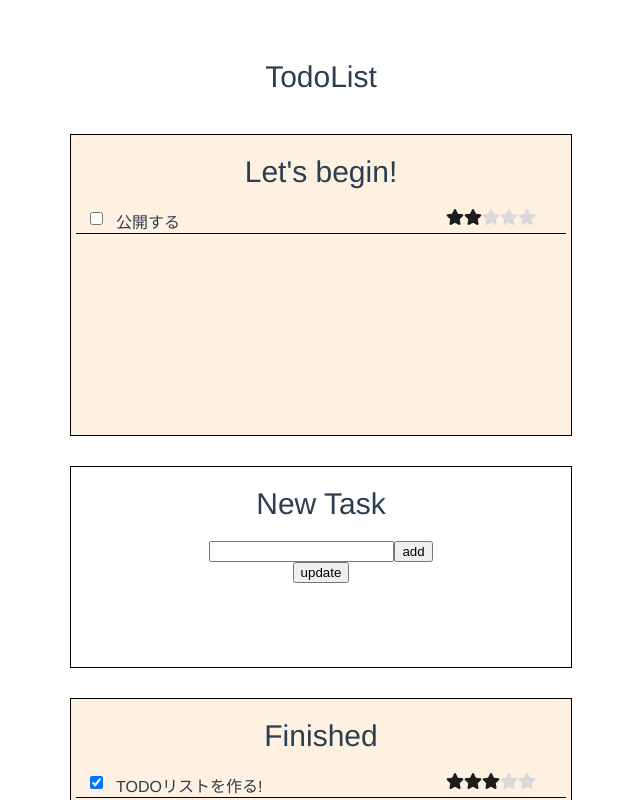
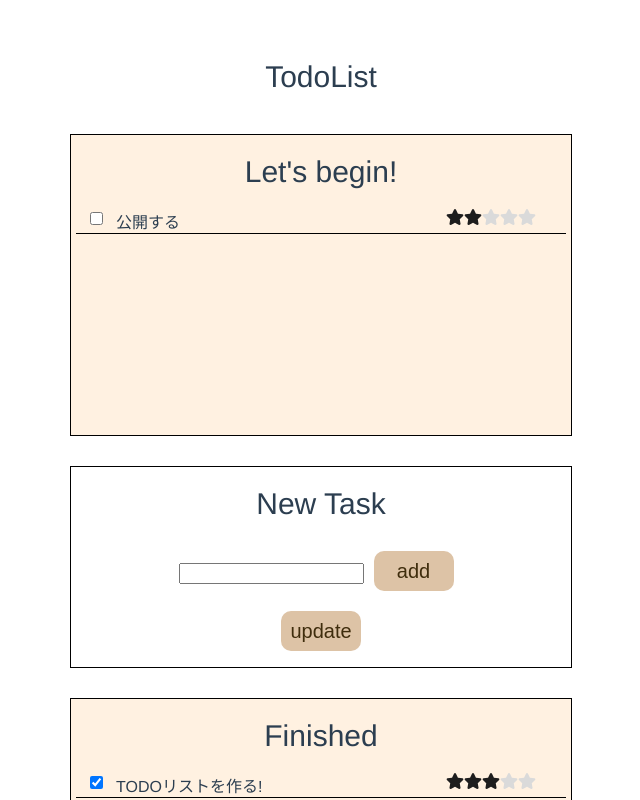
Before and after one commit to oribe1115/Todo-list, a Vue app: page / in a window 1280 px wide. Shown: the top 800 px of the page, without its empty margins (319-959 px from the left). Built offline with nearby package versions, Linux system fonts and the light colour scheme.

Commit message:
ボタンのCSSを書いた

```diff
--- a/src/components/TodoList.css
+++ b/src/components/TodoList.css
@@ -46,6 +46,7 @@
     width: 40px;
 }
 
+
 .name {
     width: 300px;
     text-align: left;
@@ -77,3 +78,23 @@
     display: flex;
     flex-direction: column;
 }
+
+button {
+    margin: 10px;
+    width: 80px;
+    height: 40px;
+    background-color: rgb(221, 195, 166);
+    color: rgb(63, 45, 13);
+    font-size: 20px;
+    border: none;
+    border-radius: 10px;
+}
+
+button:hover {
+    background-color: rgb(63, 45, 13);
+    color: rgb(221, 195, 166);
+}
+
+button:focus {
+    outline: none;
+}
```
